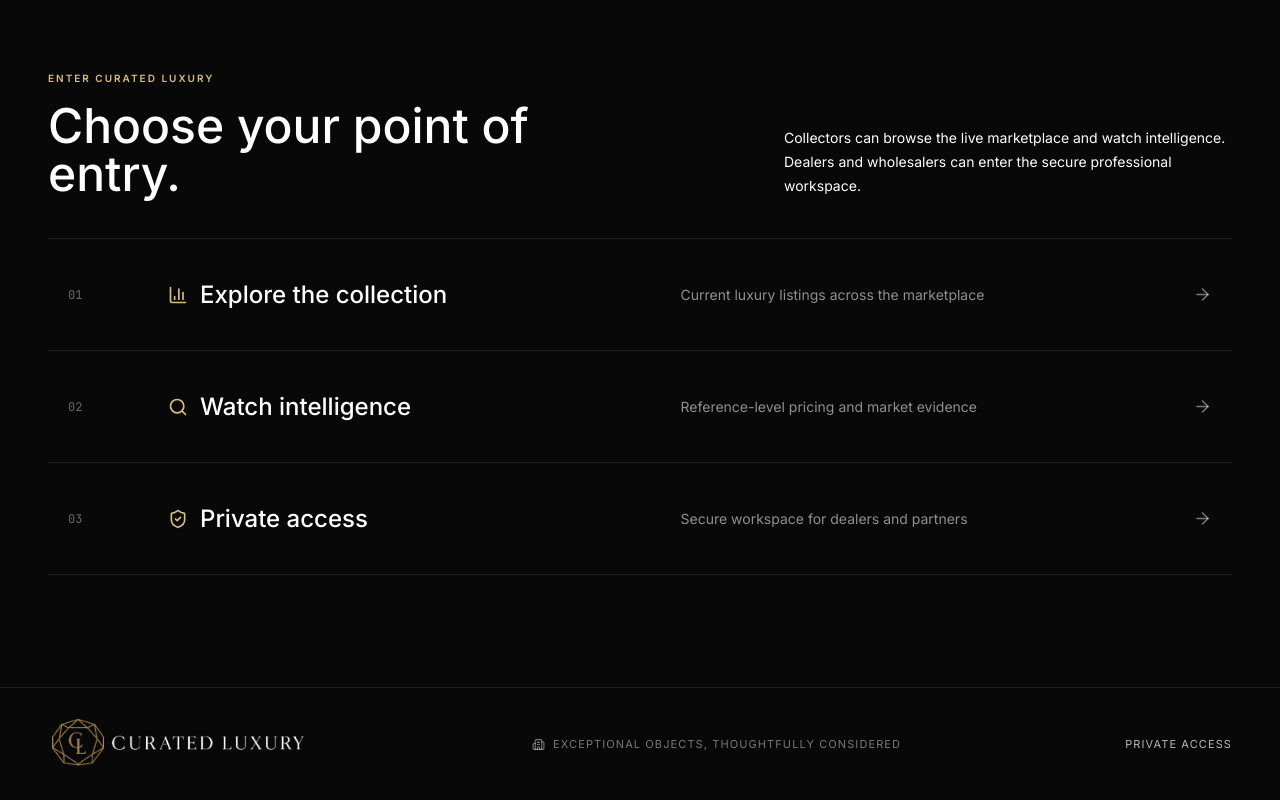
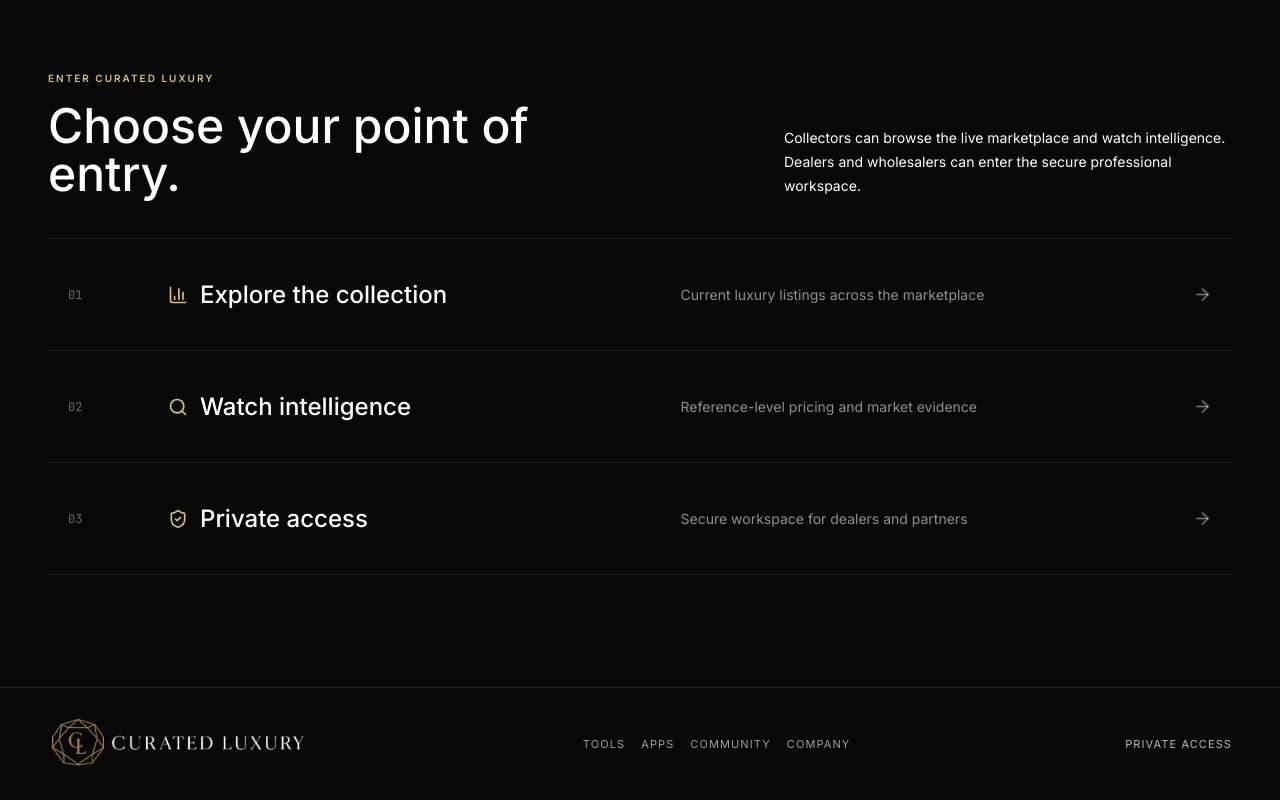
Before and after one commit to Pablodd1/WF2, a React (Vite) app: page /#/ in a window 1280 px wide. Shown: the part 4407-5207 px from the top of the page. Built offline with nearby package versions, Linux system fonts and the light colour scheme.

Commit message:
feat: add public marketplace resources

```diff
--- a/src/App.tsx
+++ b/src/App.tsx
@@ -22,6 +22,7 @@ const DealerAccount = lazy(() => import('@/pages/DealerAccount'));
 const DealerDirectory = lazy(() => import('@/pages/DealerDirectory'));
 const DealerProfile = lazy(() => import('@/pages/DealerProfile'));
 const MultiListings = lazy(() => import('@/pages/MultiListings'));
+const PublicInfo = lazy(() => import('@/pages/PublicInfo'));
 
 export default function App() {
   return (
@@ -52,6 +53,7 @@ export default function App() {
         <Route path="/price-research" element={<DealerGate allowBetaSkip><PriceResearch /></DealerGate>} />
         <Route path="/demand" element={<DemandSignals />} />
         <Route path="/insight" element={<InsightDetails />} />
+        <Route path="/info/:page" element={<PublicInfo />} />
         <Route path="*" element={<Navigate to="/" replace />} />
       </Routes>
     </Suspense>
--- a/src/pages/LandingPage.tsx
+++ b/src/pages/LandingPage.tsx
@@ -1,5 +1,5 @@
 import { useEffect, useRef } from 'react';
-import { ArrowDown, ArrowRight, BarChart3, Boxes, Building2, Gem, Search, ShieldCheck, Store } from 'lucide-react';
+import { ArrowDown, ArrowRight, BarChart3, Boxes, Gem, Search, ShieldCheck, Store } from 'lucide-react';
 import { Link, useNavigate } from 'react-router-dom';
 import { SocialShareRail } from '@/components/SocialShareRail';
 import { MarketHeader } from '@/components/MarketHeader';
@@ -283,7 +283,9 @@ export default function LandingPage() {
 
       <footer className="flex flex-col gap-3 border-t border-white/10 px-5 py-6 text-[11px] uppercase tracking-[0.1em] text-white/45 sm:flex-row sm:items-center sm:justify-between sm:px-8 lg:px-12">
         <img src="/images/curated-luxury-logo-dark.png" alt="Curated Luxury" className="h-16 w-auto max-w-[260px] object-contain" />
-        <span className="flex items-center gap-2"><Building2 size={13} /> Exceptional objects, thoughtfully considered</span>
+        <nav aria-label="Company links" className="flex flex-wrap gap-x-4 gap-y-2">
+          {['tools', 'apps', 'community', 'company'].map(page => <Link key={page} to={`/info/${page}`} className="text-white/60 transition-colors hover:text-white">{page}</Link>)}
+        </nav>
         <Link to="/dealer-login" className="text-white/70 transition-colors hover:text-white">Private access</Link>
       </footer>
       <SocialShareRail />
--- /dev/null
+++ b/src/pages/PublicInfo.tsx
@@ -0,0 +1,58 @@
+import { ArrowLeft, ArrowRight, BookOpen, Building2, MessageCircle, Smartphone } from 'lucide-react';
+import { Link, useParams } from 'react-router-dom';
+import { MarketHeader } from '@/components/MarketHeader';
+
+const pages = {
+  tools: {
+    label: 'Tools', icon: BookOpen, title: 'Market language, made precise.',
+    intro: 'A working glossary for the terms used across Curated Luxury and WatchFacts.',
+    items: [
+      ['WTS / For sale', 'A seller is offering the listed object. A valid watch offer requires identity, configuration, price, and currency.'],
+      ['WTB / Looking for', 'A buyer is seeking the listed object. A price is optional and does not become a market offer.'],
+      ['Comparable set', 'Offers grouped by confirmed reference, dial or configuration, condition, intent, and date window.'],
+      ['Outlier', 'An observation excluded by documented statistical or data-quality rules, while its source evidence remains preserved.'],
+      ['Normalized price', 'The asking price converted to USD using a dated exchange-rate source. It never replaces the original amount and currency.'],
+    ],
+  },
+  apps: {
+    label: 'Apps', icon: Smartphone, title: 'Designed for the device in your hand.',
+    intro: 'The responsive web experience is available now. Native applications are not yet publicly released.',
+    items: [
+      ['Mobile web', 'Browse, filter, compare, and review listings from a current mobile browser.'],
+      ['Desktop web', 'Use the same marketplace and Price Research data with expanded analytical views.'],
+      ['Native apps', 'Planned only after authentication, notifications, billing, and release support are production-ready.'],
+    ],
+  },
+  community: {
+    label: 'Community', icon: MessageCircle, title: 'For collectors, dealers, and wholesalers.',
+    intro: 'Market participation is built around attributable listings, preserved evidence, and moderated corrections.',
+    items: [
+      ['Collectors', 'Explore current supply and demand without losing the context behind each observation.'],
+      ['Dealers', 'Maintain a verified profile, submit listings for review, and manage account preferences.'],
+      ['Wholesalers', 'Navigate high-volume inventory with filters that separate intent, category, condition, and location.'],
+    ],
+  },
+  company: {
+    label: 'Company', icon: Building2, title: 'A considered market needs better evidence.',
+    intro: 'Curated Luxury is building a marketplace for exceptional objects. WatchFacts supplies the watch-market intelligence layer.',
+    items: [
+      ['Raw fidelity', 'Original listing text, source time, and provenance remain connected to normalized records.'],
+      ['Measured confidence', 'Incomplete or conflicting evidence moves to review instead of becoming false certainty.'],
+      ['Independent context', 'Catalog information and market observations support decisions; they do not silently rewrite source claims.'],
+    ],
+  },
+} as const;
+
+export default function PublicInfo() {
+  const key = useParams().page as keyof typeof pages;
+  const page = pages[key] || pages.company;
+  const Icon = page.icon;
+  return <main className="min-h-screen bg-[#f6f5f1] text-[#111116]">
+    <MarketHeader compact />
+    <section className="border-b border-black/10 px-5 py-16 sm:px-8 sm:py-24 lg:px-12">
+      <div className="mx-auto max-w-6xl"><p className="flex items-center gap-2 text-[10px] font-semibold uppercase tracking-[0.18em] text-[#8b692d]"><Icon size={15} /> {page.label}</p><h1 className="mt-5 max-w-4xl font-serif text-4xl leading-tight sm:text-6xl">{page.title}</h1><p className="mt-6 max-w-2xl text-base leading-7 text-black/58">{page.intro}</p></div>
+    </section>
+    <section className="px-5 py-10 sm:px-8 sm:py-16 lg:px-12"><div className="mx-auto max-w-6xl border-t border-black/15">{page.items.map(([title, copy], index) => <div key={title} className="grid gap-3 border-b border-black/10 py-7 sm:grid-cols-[72px_230px_1fr] sm:items-start"><span className="font-mono text-xs text-black/35">0{index + 1}</span><h2 className="text-lg font-semibold">{title}</h2><p className="max-w-2xl text-sm leading-6 text-black/55">{copy}</p></div>)}</div></section>
+    <footer className="border-t border-black/10 px-5 py-8 sm:px-8 lg:px-12"><div className="mx-auto flex max-w-6xl flex-wrap items-center justify-between gap-5"><Link to="/" className="flex items-center gap-2 text-sm font-semibold"><ArrowLeft size={16} /> Home</Link><Link to="/trading" className="flex items-center gap-2 text-sm font-semibold text-[#8b692d]">Explore the collection <ArrowRight size={16} /></Link></div></footer>
+  </main>;
+}
```
